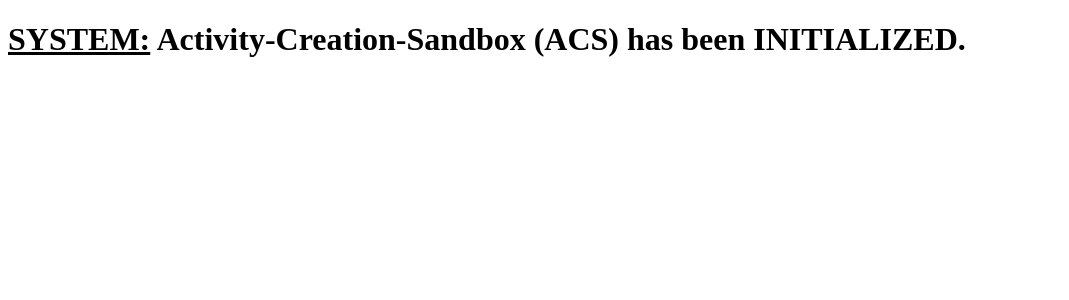
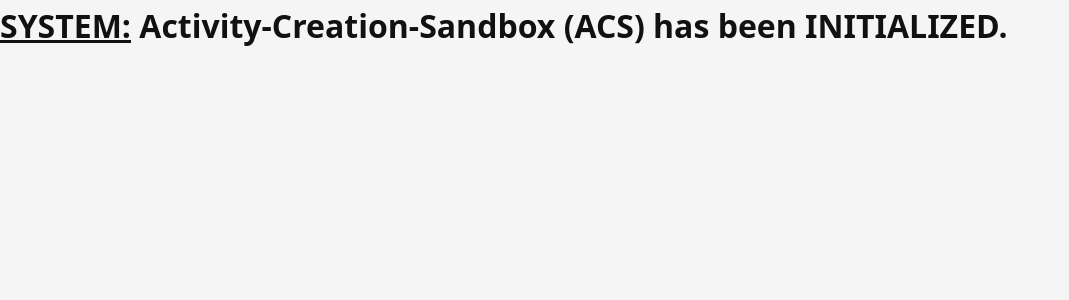
Before and after one commit to JimmyK300/Activity-Creation-Sandbox, a React (Vite) app: page / in a window 1280 px wide. Shown: the top 300 px of the page, without its empty margins (0-1069 px from the left). Built offline with nearby package versions, Linux system fonts and the light colour scheme.

Commit message:
Add global.css and configure custom global styling

```diff
--- a/src/main.tsx
+++ b/src/main.tsx
@@ -1,5 +1,6 @@
 import { StrictMode } from 'react'
 import { createRoot } from 'react-dom/client'
+import './styles/global.css'
 import App from './App.tsx'
 
 createRoot(document.getElementById('root')!).render(
--- /dev/null
+++ b/src/styles/global.css
@@ -0,0 +1,24 @@
+/* Global Reset */
+* {
+  margin: 0;
+  padding: 0;
+  box-sizing: border-box;
+}
+
+/* Base Typography */
+body {
+  font-family: system-ui, -apple-system, BlinkMacSystemFont, 'Segoe UI', sans-serif;
+  background-color: #f5f5f5;
+  color: #111;
+  line-height: 1.6;
+}
+
+/* Remove default list & anchor styles */
+ul {
+  list-style: none;
+}
+
+a {
+  text-decoration: none;
+  color: inherit;
+}
```
